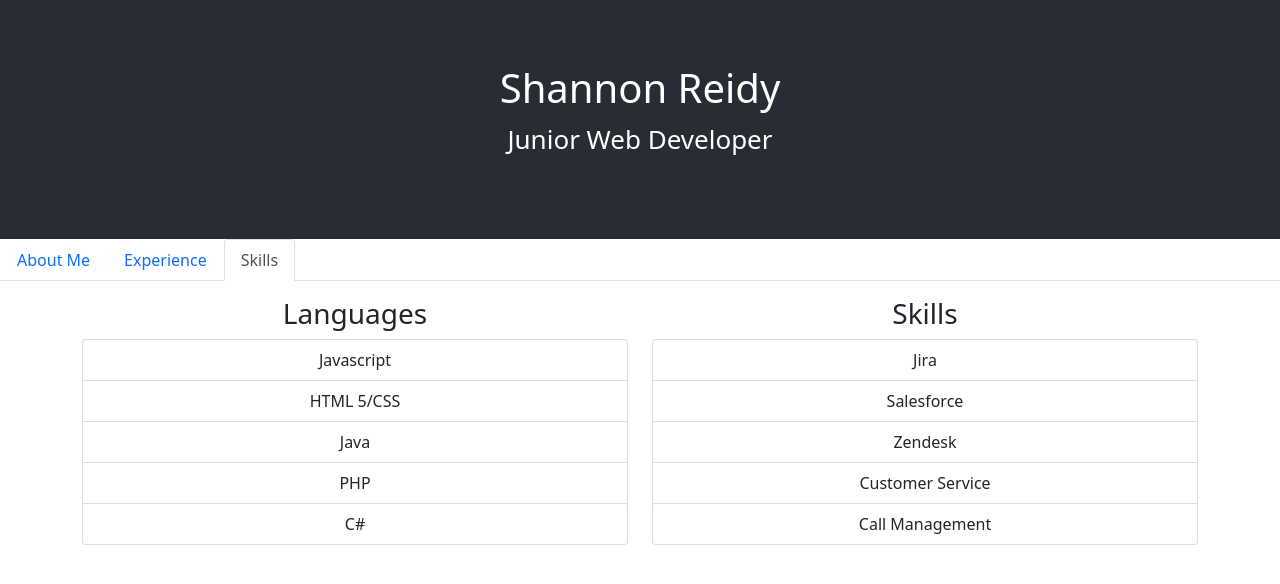
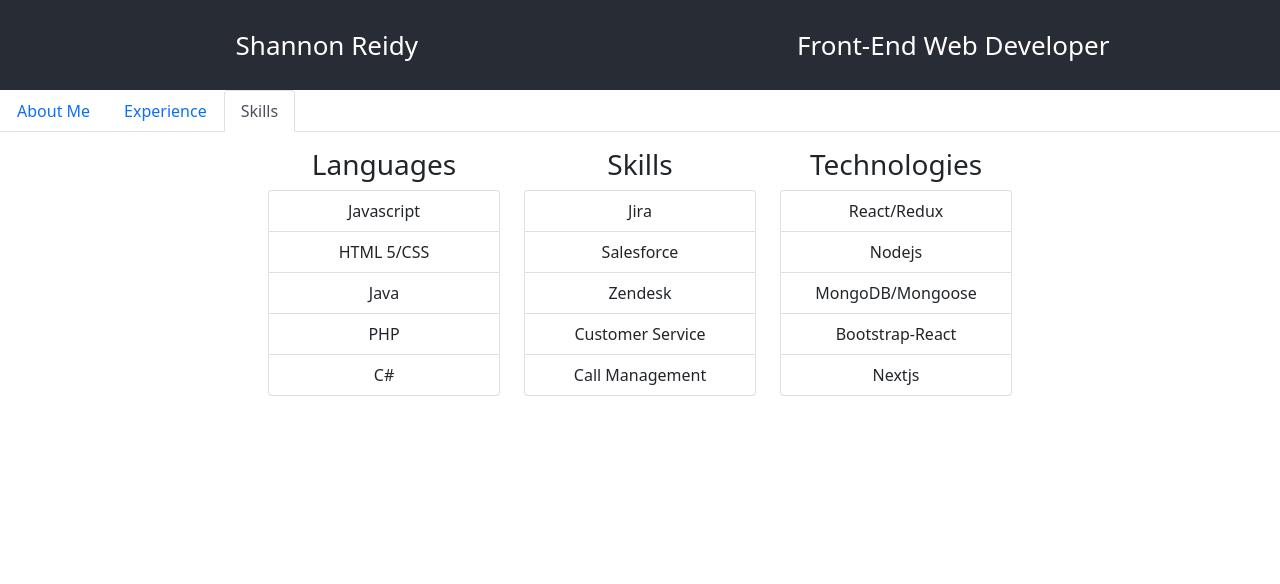
Before and after one commit to FlanaganReidy/FlanaganReidy.github.io, a React (Create React App) app: page / in a window 1280 px wide. Both pictures are taken after a click on the tab "Skills". Shown: the top 584 px of the page. Built offline with nearby package versions, Linux system fonts and the light colour scheme.

Commit message:
added additional styling

```diff
--- a/src/App.css
+++ b/src/App.css
@@ -19,8 +19,9 @@
   flex-direction: column;
   font-size: calc(10px + 2vmin);
   color: white;
-  padding: 5%;
+  padding: 2%;
 }
+
 
 .App-link {
   color: #61dafb;
@@ -34,3 +35,17 @@
 .body-text{
   text-align: start;
 }
+.footer{
+  background-color: #282c34;
+  width: 2rem;
+}
+@media (min-width:1024px) {
+  .workContainer{
+    max-width:60%
+  }
+  .App-header{
+    max-height: 8rem;
+    align-content: space-around;
+  }
+
+}
--- a/src/App.js
+++ b/src/App.js
@@ -7,6 +7,7 @@ import Tabs from 'react-bootstrap/Tabs';
 import Profile from './Profile.js';
 import Contact from './Links.js';
 import ThemeProvider from 'react-bootstrap/ThemeProvider'
+import { Footer } from './Footer';
 
 function App() {
   return (
@@ -23,7 +24,7 @@ function App() {
           <Skills />
           </Tab>
       </Tabs>
-
+      <Footer />
 
     </div>
   );
--- /dev/null
+++ b/src/Footer.js
@@ -0,0 +1,10 @@
+import React from "react";
+import { Container, Row } from "react-bootstrap";
+
+export const Footer = () => {
+    return(
+        <Container fluid className="footer">
+            <div></div>
+        </Container>
+    )
+}
--- a/src/Header.js
+++ b/src/Header.js
@@ -5,8 +5,8 @@ function Header(){
 
         <header className="App-header">
             <Row>
-            <h1>Shannon Reidy</h1>
-            <p>Junior Web Developer</p>
+            <Col lg={6}>Shannon Reidy</Col>
+            <Col lg={6}>Front-End Web Developer</Col>
             </Row>
       </header>
     );
--- a/src/Skills.js
+++ b/src/Skills.js
@@ -5,9 +5,9 @@ import Accordion from 'react-bootstrap/Accordion'
 import { ListGroup, Row, Col } from 'react-bootstrap';
 function Skills(){
     return(
-        <Container className="workContainer">
+        <Container className="workContainer" fluid>
             <Row>
-                <Col md={6}>
+                <Col md={4}>
             <h3>Languages</h3>
             <ListGroup>
             <ListGroup.Item>
@@ -27,7 +27,7 @@ function Skills(){
                 </ListGroup.Item>
             </ListGroup>
             </Col>
-            <Col md={6}>
+            <Col md={4}>
             <h3>Skills</h3>
             <ListGroup>
             <ListGroup.Item>
@@ -47,6 +47,26 @@ function Skills(){
                 </ListGroup.Item>
             </ListGroup>
             </Col>
+            <Col md={4}>
+            <h3>Technologies</h3>
+            <ListGroup>
+                <ListGroup.Item>
+                    React/Redux
+                </ListGroup.Item>
+                <ListGroup.Item >
+                    Nodejs
+                </ListGroup.Item>
+                <ListGroup.Item >
+                    MongoDB/Mongoose
+                </ListGroup.Item>
+                <ListGroup.Item >
+                    Bootstrap-React
+                </ListGroup.Item>
+                <ListGroup.Item >
+                    Nextjs
+                </ListGroup.Item>
+            </ListGroup>
+            </Col>
             </Row>
             </Container>
     );
```
